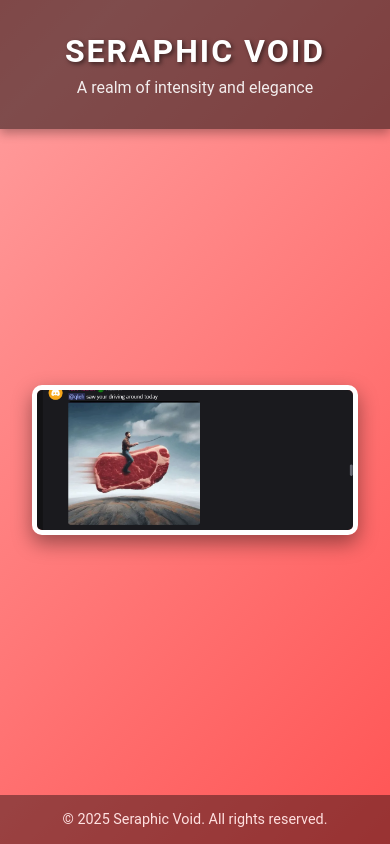
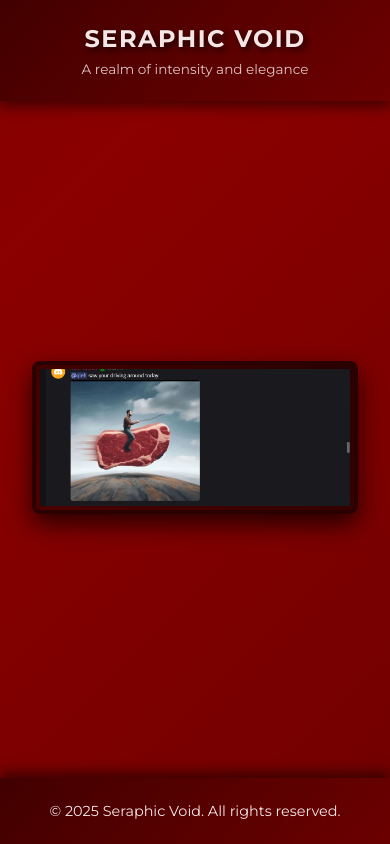
Before and after one commit to xfsfree/qleh.lol, a plain HTML site: page index.html in a window 390 px wide. Drawn offline with Linux system fonts and the light colour scheme.

Commit message:
Update style.css

```diff
--- a/style.css
+++ b/style.css
@@ -5,18 +5,19 @@
 }
 
 body {
-    font-family: 'Roboto', sans-serif;
-    background: linear-gradient(135deg, #ff0000, #ff4d4d, #ff9999, #ff4d4d, #ff0000);
+    font-family: 'Montserrat', sans-serif;
+    background: linear-gradient(135deg, #3b0000, #6b0000, #8b0000, #6b0000, #3b0000);
     background-size: 400% 400%;
-    animation: gradientAnimation 15s ease infinite;
-    color: #ffffff;
+    animation: gradientShift 20s ease infinite;
+    color: #f5e6e6;
     min-height: 100vh;
     display: flex;
     flex-direction: column;
     justify-content: space-between;
+    overflow-x: hidden;
 }
 
-@keyframes gradientAnimation {
+@keyframes gradientShift {
     0% { background-position: 0% 50%; }
     50% { background-position: 100% 50%; }
     100% { background-position: 0% 50%; }
@@ -24,22 +25,24 @@ body {
 
 header {
     text-align: center;
-    padding: 2rem;
-    background: rgba(0, 0, 0, 0.5);
-    box-shadow: 0 4px 10px rgba(0, 0, 0, 0.3);
+    padding: 2.5rem 1rem;
+    background: linear-gradient(135deg, rgba(59, 0, 0, 0.9), rgba(107, 0, 0, 0.9));
+    box-shadow: 0 6px 12px rgba(0, 0, 0, 0.5);
 }
 
 header h1 {
-    font-size: 3rem;
+    font-size: 2.8rem;
+    font-weight: 700;
     text-transform: uppercase;
-    letter-spacing: 2px;
-    text-shadow: 2px 2px 4px rgba(0, 0, 0, 0.5);
+    letter-spacing: 1.5px;
+    text-shadow: 3px 3px 6px rgba(0, 0, 0, 0.7);
 }
 
 header p {
-    font-size: 1.2rem;
+    font-size: 1.1rem;
     margin-top: 0.5rem;
-    opacity: 0.9;
+    opacity: 0.85;
+    font-weight: 400;
 }
 
 main {
@@ -57,23 +60,26 @@ main {
 .framed-image {
     max-width: 100%;
     height: auto;
-    border: 10px solid #ffffff;
-    border-radius: 15px;
-    box-shadow: 0 8px 20px rgba(0, 0, 0, 0.4);
-    transition: transform 0.3s ease, box-shadow 0.3s ease;
+    border: 8px solid #2a0000;
+    border-radius: 10px;
+    box-shadow: 0 10px 25px rgba(0, 0, 0, 0.7);
+    transition: transform 0.4s ease, box-shadow 0.4s ease;
+    background: linear-gradient(45deg, #4b0000, #2a0000);
+    padding: 10px;
 }
 
 .framed-image:hover {
-    transform: scale(1.05);
-    box-shadow: 0 12px 30px rgba(0, 0, 0, 0.6);
+    transform: translateY(-10px);
+    box-shadow: 0 15px 35px rgba(0, 0, 0, 0.9);
 }
 
 footer {
     text-align: center;
-    padding: 1rem;
-    background: rgba(0, 0, 0, 0.5);
+    padding: 1.5rem;
+    background: linear-gradient(135deg, rgba(59, 0, 0, 0.9), rgba(107, 0, 0, 0.9));
+    box-shadow: 0 -6px 12px rgba(0, 0, 0, 0.5);
     font-size: 0.9rem;
-    opacity: 0.8;
+    font-weight: 400;
 }
 
 @media (max-width: 768px) {
@@ -81,10 +87,27 @@ footer {
         font-size: 2rem;
     }
     header p {
-        font-size: 1rem;
+        font-size: 0.95rem;
     }
     .framed-image {
-        border: 5px solid #ffffff;
-        border-radius: 10px;
+        border: 5px solid #2a0000;
+        padding: 6px;
+        border-radius: 8px;
     }
 }
+
+@media (max-width: 480px) {
+    header {
+        padding: 1.5rem 0.5rem;
+    }
+    header h1 {
+        font-size: 1.5rem;
+    }
+    header p {
+        font-size: 0.85rem;
+    }
+    .framed-image {
+        border: 4px solid #2a0000;
+        padding: 4px;
+    }
+}
```
